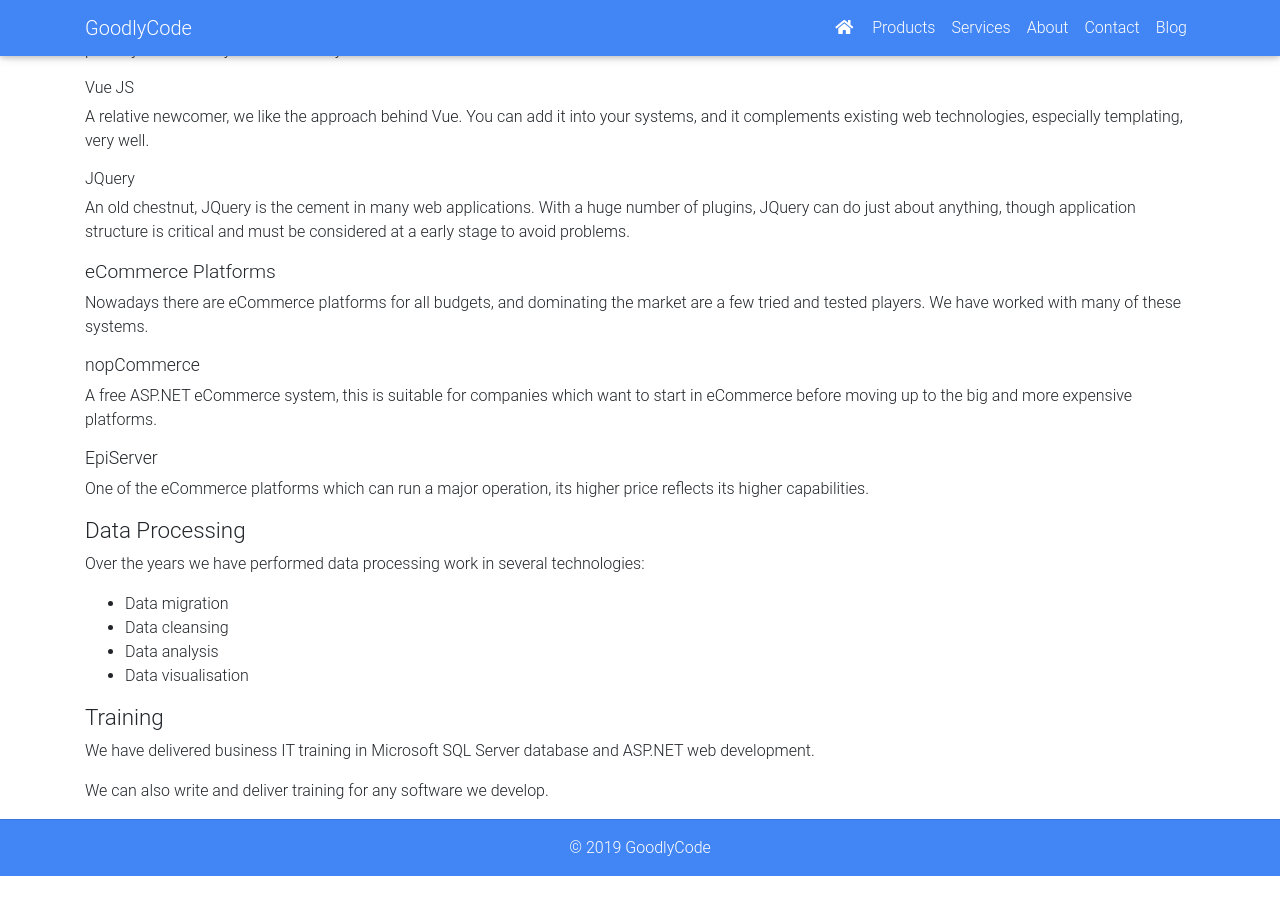
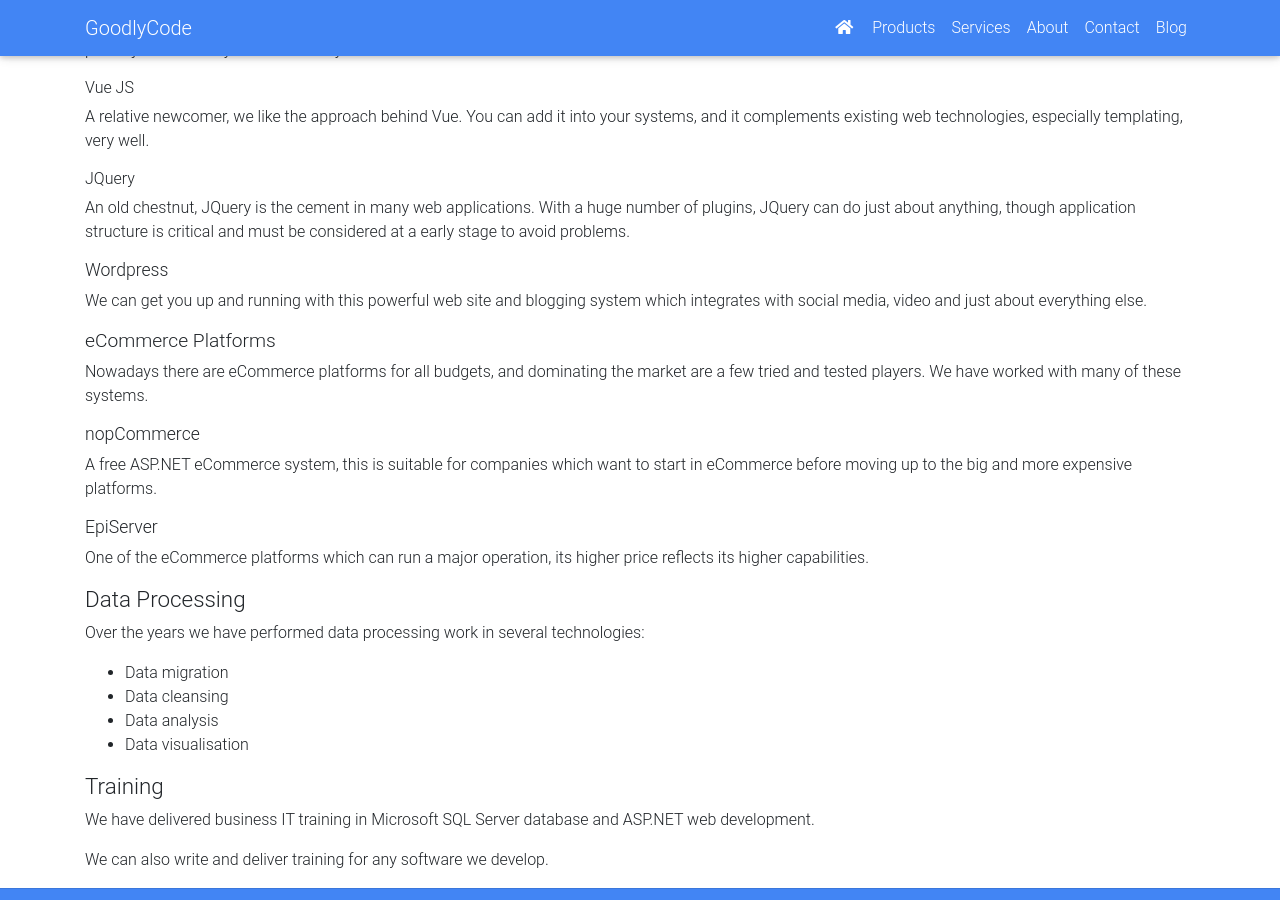
Before and after one commit to Grafrajohn/goodlycode.github.io, a Jekyll site: the page built from services.html, in a window 1280 px wide and 900 px high, scrolled down 954 px. Built offline with Jekyll 4.4.1, drawn with Linux system fonts in a browser that asks for light colours; nearby versions of some CDN libraries.

Commit message:
Update services.html

```diff
--- a/services.html
+++ b/services.html
@@ -30,6 +30,8 @@
 <p>A relative newcomer, we like the approach behind Vue. You can add it into your systems, and it complements existing web technologies, especially templating, very well.</p>
 <h5>JQuery</h5>
 <p>An old chestnut, JQuery is the cement in many web applications. With a huge number of plugins, JQuery can do just about anything, though application structure is critical and must be considered at a early stage to avoid problems.</p>
+<h4>Wordpress</h4>
+<p>We can get you up and running with this powerful web site and blogging system which integrates with social media, video and just about everything else.</p>
 <h3>eCommerce Platforms</h3>
 <p>Nowadays there are eCommerce platforms for all budgets, and dominating the market are a few tried and tested players. We have worked with many of these systems.
 <h4>nopCommerce</h4>
```
